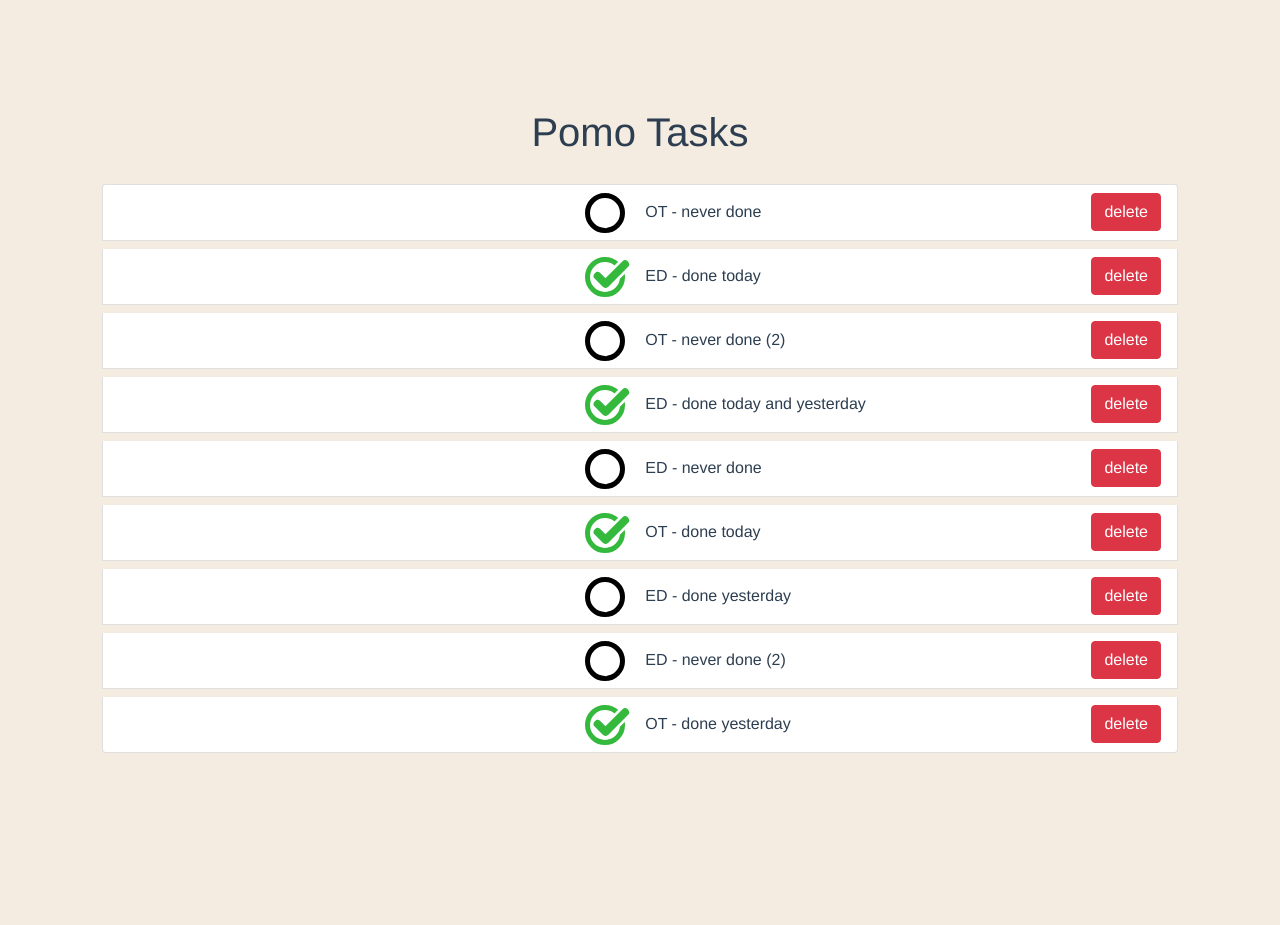
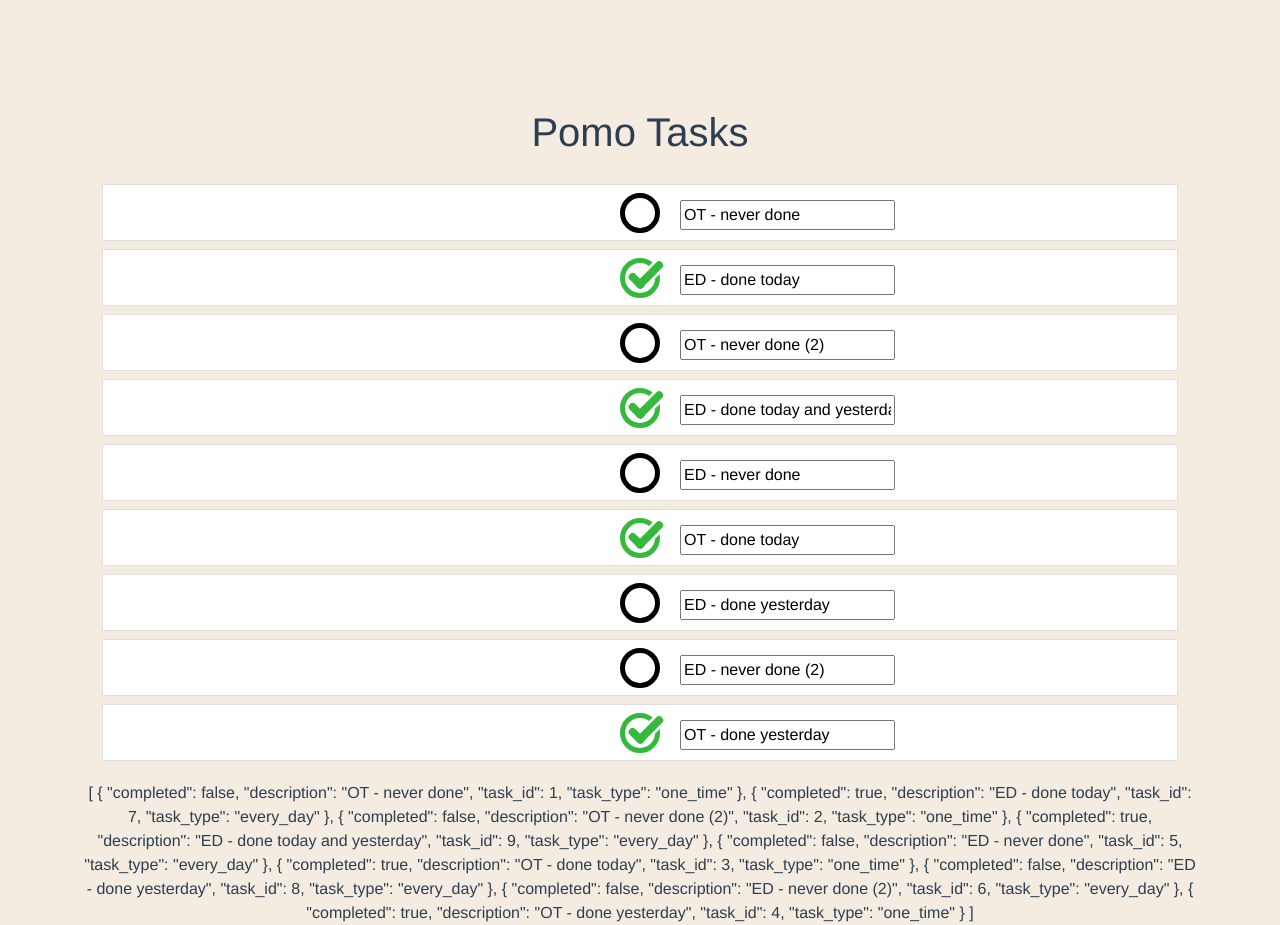
Before and after one commit to yaniksoeltzer/smriti_frontend, a Vue app: page / in a window 1280 px wide. Before the commit the page ends 800 px from the top, so only its background shows below. Built offline with nearby package versions, Linux system fonts and the light colour scheme.

Commit message:
dynamic completed state

```diff
--- a/src/components/SatisfyingCheckbox.vue
+++ b/src/components/SatisfyingCheckbox.vue
@@ -1,29 +1,24 @@
 <template>
   <input
       type="checkbox"
-      v-model="checked"
+      :checked="checked"
       class="checkbox-input"
   />
   <label
       class="checkbox-label"
+      v-on:click.prevent="toggle"
   >
   </label>
 </template>
 
 <script>
-import { computed } from 'vue'
 export default {
-  props: {
-    'modelValue': Boolean,
+  props:{
+    checked: Boolean
   },
-  setup(props, { emit }) {
-    const checked = computed({
-      get: () => props.modelValue,
-      set: (value) => emit('update:modelValue', value)
-    })
-
-    return {
-      checked,
+  methods:{
+    toggle: function(){
+      this.$emit("checked", !this.checked)
     }
   }
 }
@@ -97,17 +92,14 @@ export default {
   transform: rotate(-45deg);
 }
 
-.checkbox-input:checked + .checkbox-label,
-.checkbox-label.checked {
+.checkbox-input:checked + .checkbox-label{
   border-color: #34b93d;
 }
-.checkbox-input:checked + .checkbox-label::after,
-.checkbox-label.checked::after {
+.checkbox-input:checked + .checkbox-label::after{
   height: 50px;
   animation: dothabottomcheck 0.2s ease 0s forwards;
 }
-.checkbox-input:checked + .checkbox-label::before,
-.checkbox-label.checked::before {
+.checkbox-input:checked + .checkbox-label::before{
   height: 120px;
   animation: dothatopcheck 0.4s ease 0s forwards;
 }
--- /dev/null
+++ b/src/components/Todo.vue
@@ -0,0 +1,42 @@
+<template>
+  <div class="m-1 pb-0 task-item list-group-item">
+    <SatisfyingCheckbox :checked="completed" @checked="setChecked" />
+    <input type="text" class="d-inline align-top todo-item-description" v-bind:value="description">
+  </div>
+</template>
+
+<script>
+import SatisfyingCheckbox from "@/components/SatisfyingCheckbox";
+
+export default {
+  name: "Todo",
+  components: {SatisfyingCheckbox},
+  props: {
+    description: String,
+    completed: Boolean
+  },
+  methods: {
+    setChecked: function (value){
+      this.$emit("completed", value)
+    }
+  },
+}
+</script>
+
+<style scoped>
+.task-item  {
+}
+
+.todo-item-description{
+  top: 15px;
+  position: absolute;
+  margin-left: 20px;
+}
+
+
+.completed > .todo-item-description{
+  text-decoration: line-through
+}
+.not-completed > .todo-item-description{
+}
+</style>
--- a/src/components/TodoList.vue
+++ b/src/components/TodoList.vue
@@ -1,22 +1,28 @@
 <template>
   <h1 class="pt-5">Pomo Tasks</h1>
   <ul class="list-group p-3">
-    <div v-for="task in tasks" :key="task.task_id" class="m-1 pb-0 task-item list-group-item">
-      <SatisfyingCheckbox v-model="task.completed" />
-      <div class="d-inline align-top todo-item-description">
-        {{ task.description}}
-      </div>
-      <button class="btn btn-danger float-end js-delete-todo">delete</button>
+    <div v-for="task in tasks" v-bind:key="task.task_id" >
+      <Todo v-bind="task" v-bind:task_id="task.task_id" @completed="(v) => toggleTask(task.task_id, v)" />
     </div>
   </ul>
+  {{tasks}}
   <form class="js-form"></form>
 </template>
 
 <script>
-import SatisfyingCheckbox from "@/components/SatisfyingCheckbox";
+import Todo from "@/components/Todo";
 export default {
   name: "TodoList",
-  components: {SatisfyingCheckbox},
+  components: {Todo},
+  methods: {
+    toggleTask: function(task_id, value){
+      console.log(task_id)
+      console.log("set task ",task_id," completion to", value)
+      this.tasks.filter(t => t.task_id === task_id).forEach((t)=>{
+        t.completed = value
+      })
+    }
+  },
   data(){
     return {
       tasks: [
@@ -82,19 +88,5 @@ export default {
 </script>
 
 <style scoped>
-.task-item  {
-}
 
-.todo-item-description{
-  top: 15px;
-  position: absolute;
-  margin-left: 20px;
-}
-
-
-.completed > .todo-item-description{
-  text-decoration: line-through
-}
-.not-completed > .todo-item-description{
-}
 </style>
```
